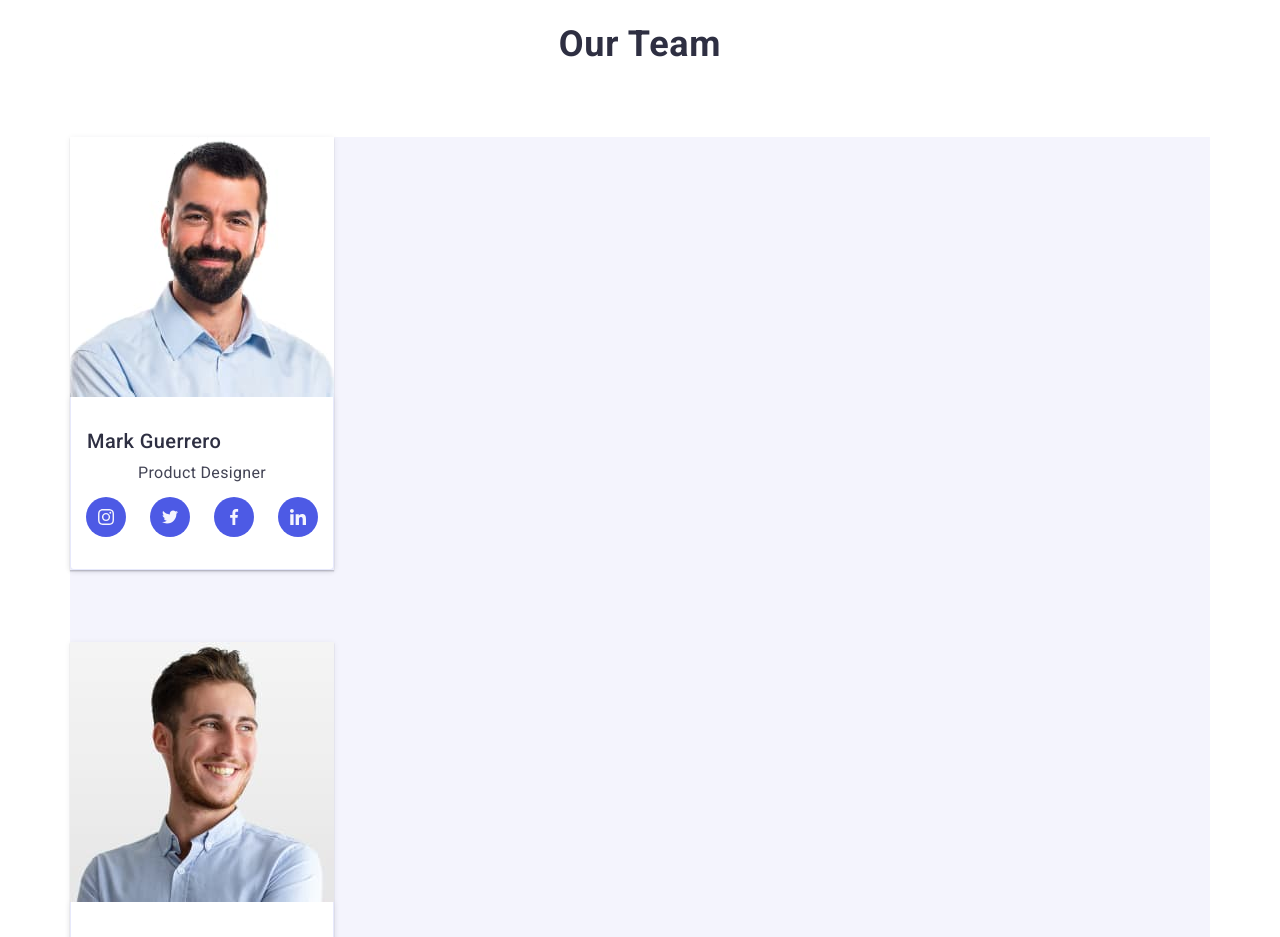
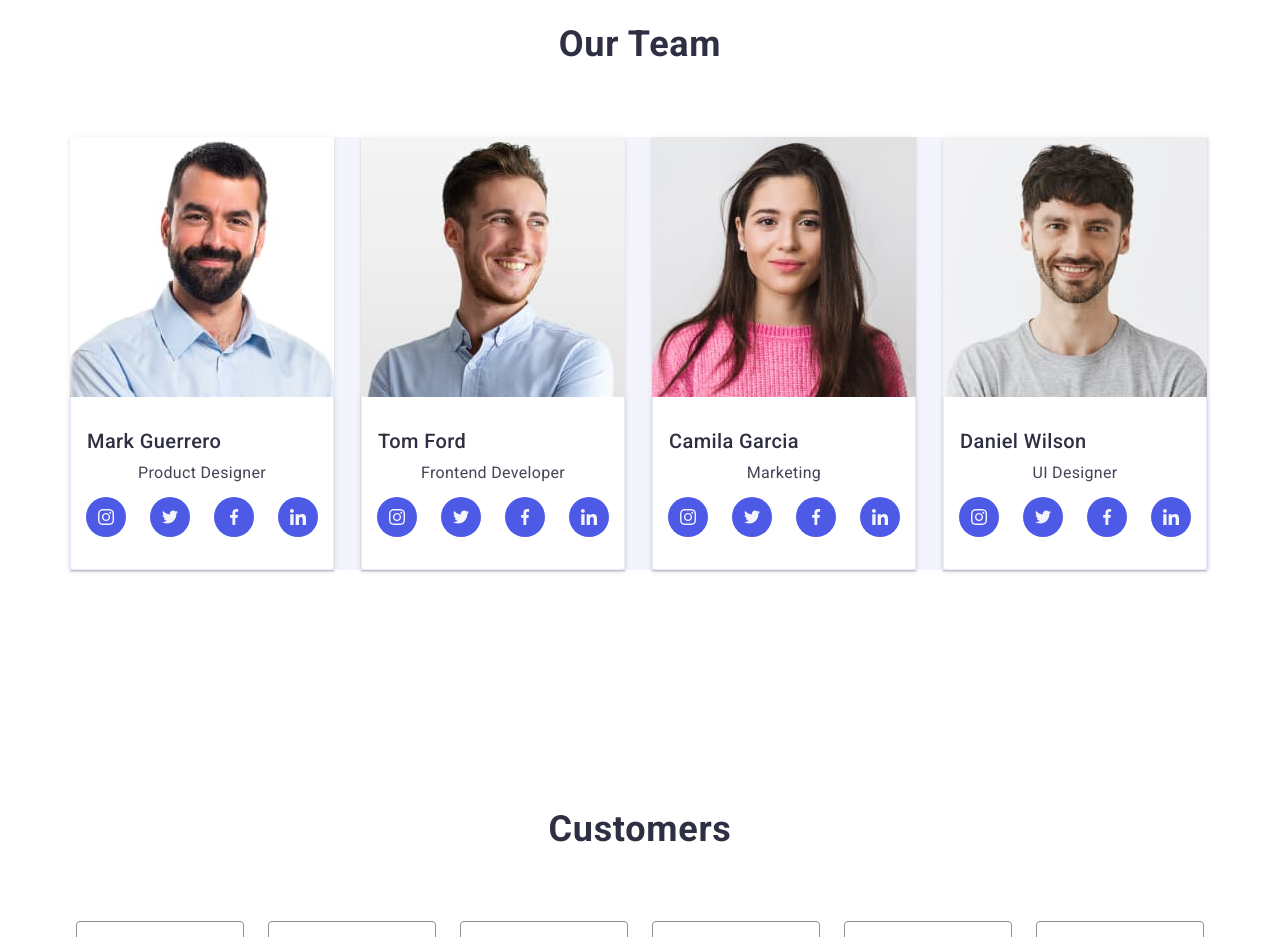
Before and after one commit to tiramisa/goit-markup-hw-07, a plain HTML site: page index.html in a window 1280 px wide. Shown: the part 1780-2717 px from the top of the page. Drawn offline with nearby package versions, Linux system fonts and the light colour scheme.

Commit message:
Update styles.css

```diff
--- a/css/styles.css
+++ b/css/styles.css
@@ -343,6 +343,18 @@ textarea {
     display: grid;
     row-gap: 72px;
     column-gap: 24px;
+}
+
+@media screen and (min-width:768px) {
+    .our-team {
+        grid-template-columns: repeat(2, 1fr);
+    }
+}
+
+@media screen and (min-width:1200px) {
+    .our-team {
+        grid-template-columns: repeat(4, 1fr);
+    }
 }
 
 .futures-block {
```
